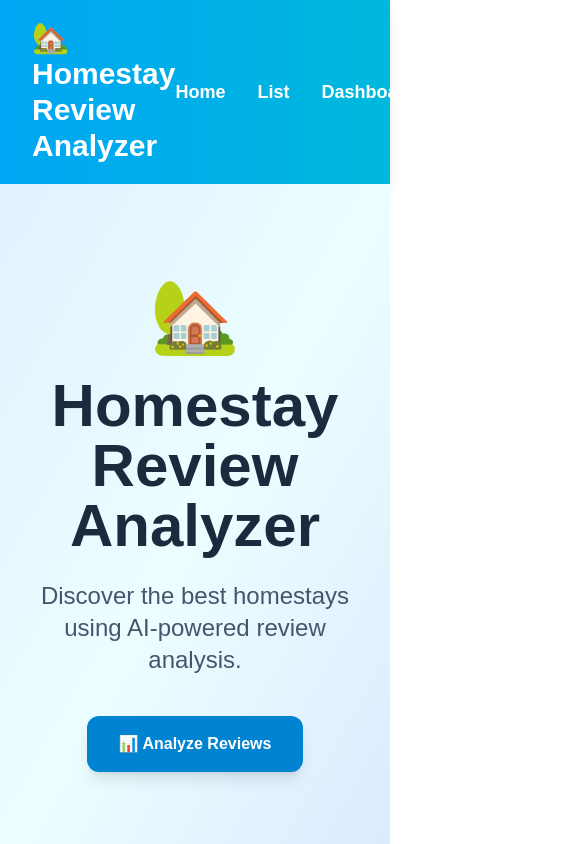
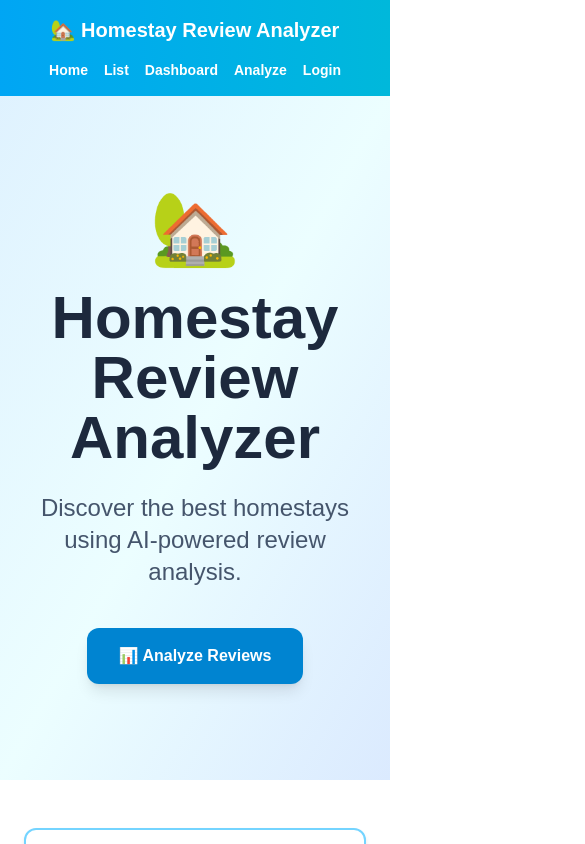
Before and after one commit to KajalNautiyal/Homestay-Review-Analyzer, a Next.js app: page / in a window 390 px wide. Shown: the top 844 px of the page, 585 px wide, since content can reach past the window. Built offline with nearby package versions, Linux system fonts and the light colour scheme.

Commit message:
Navbar Component

```diff
--- a/app/components/Navbar.js
+++ b/app/components/Navbar.js
@@ -2,17 +2,35 @@ import Link from "next/link";
 
 export default function Navbar() {
   return (
-    <nav className="flex justify-between items-center px-8 py-5 bg-gradient-to-r from-sky-500 to-cyan-500 text-white shadow-lg">
-      <h1 className="text-3xl font-bold">
-        🏡 Homestay Review Analyzer
-      </h1>
+    <nav className="w-full bg-gradient-to-r from-sky-500 to-cyan-500 text-white shadow-lg">
+      <div className="max-w-7xl mx-auto px-4 py-4 flex flex-col md:flex-row items-center justify-between gap-4">
 
-      <div className="flex gap-8 text-lg font-semibold">
-        <Link href="/">Home</Link>
-        <Link href="/list">List</Link>
-        <Link href="/dashboard">Dashboard</Link>
-        <Link href="/analyze">Analyze</Link>
-        <Link href="/login">Login</Link>
+        <h1 className="text-xl md:text-2xl font-bold text-center">
+          🏡 Homestay Review Analyzer
+        </h1>
+
+        <div className="flex flex-wrap justify-center gap-4 md:gap-6 text-sm md:text-lg font-semibold">
+          <Link href="/" className="hover:text-yellow-200">
+            Home
+          </Link>
+
+          <Link href="/list" className="hover:text-yellow-200">
+            List
+          </Link>
+
+          <Link href="/dashboard" className="hover:text-yellow-200">
+            Dashboard
+          </Link>
+
+          <Link href="/analyze" className="hover:text-yellow-200">
+            Analyze
+          </Link>
+
+          <Link href="/login" className="hover:text-yellow-200">
+            Login
+          </Link>
+        </div>
+
       </div>
     </nav>
   );
```
